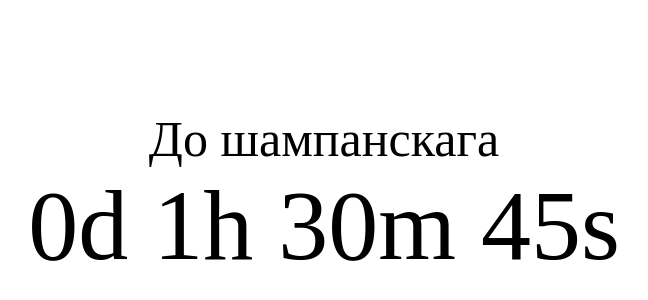
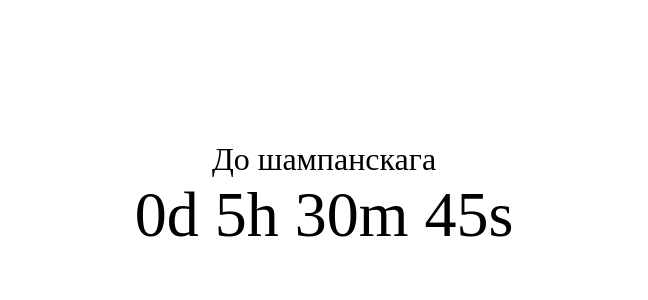
Before and after one commit to dalex-am/countdown, a plain HTML site: page index.html in a window 1280 px wide. Shown: the part 204-504 px from the top of the page, without its empty margins (316-964 px from the left). Drawn offline with Linux system fonts and the light colour scheme.

Commit message:
fix: временно исправлено время шампанскага

```diff
--- a/index.html
+++ b/index.html
@@ -7,14 +7,14 @@
   <link type="image/x-icon" rel="shortcut icon" href="favicon.ico">
 </head>
 <body  style="height: 100vh; padding: 0; margin: 0;">
-  <div style="display: flex; align-items: center; justify-content: center; font-size: 100px; height: 100%; flex-direction: column;">
-    <div style="display: flex; align-items: center; justify-content: center; font-size: 50px;">До шампанскага</div>
+  <div style="display: flex; align-items: center; justify-content: center; font-size: 5vw; height: 100%; flex-direction: column;">
+    <div style="display: flex; align-items: center; justify-content: center; font-size: 2.5vw;">До шампанскага</div>
     <div id="demo" style="display: flex; align-items: center; justify-content: center;"></div>
   </div>
 </body>
 
 <script>
-  let countDownDate = new Date("Dec 25, 2023 12:00:00").getTime();
+  let countDownDate = new Date("Dec 25, 2023 16:00:00").getTime();
   const now = new Date().getTime();
   const distance = countDownDate - now;
   const needDrink = distance < 0;
```
